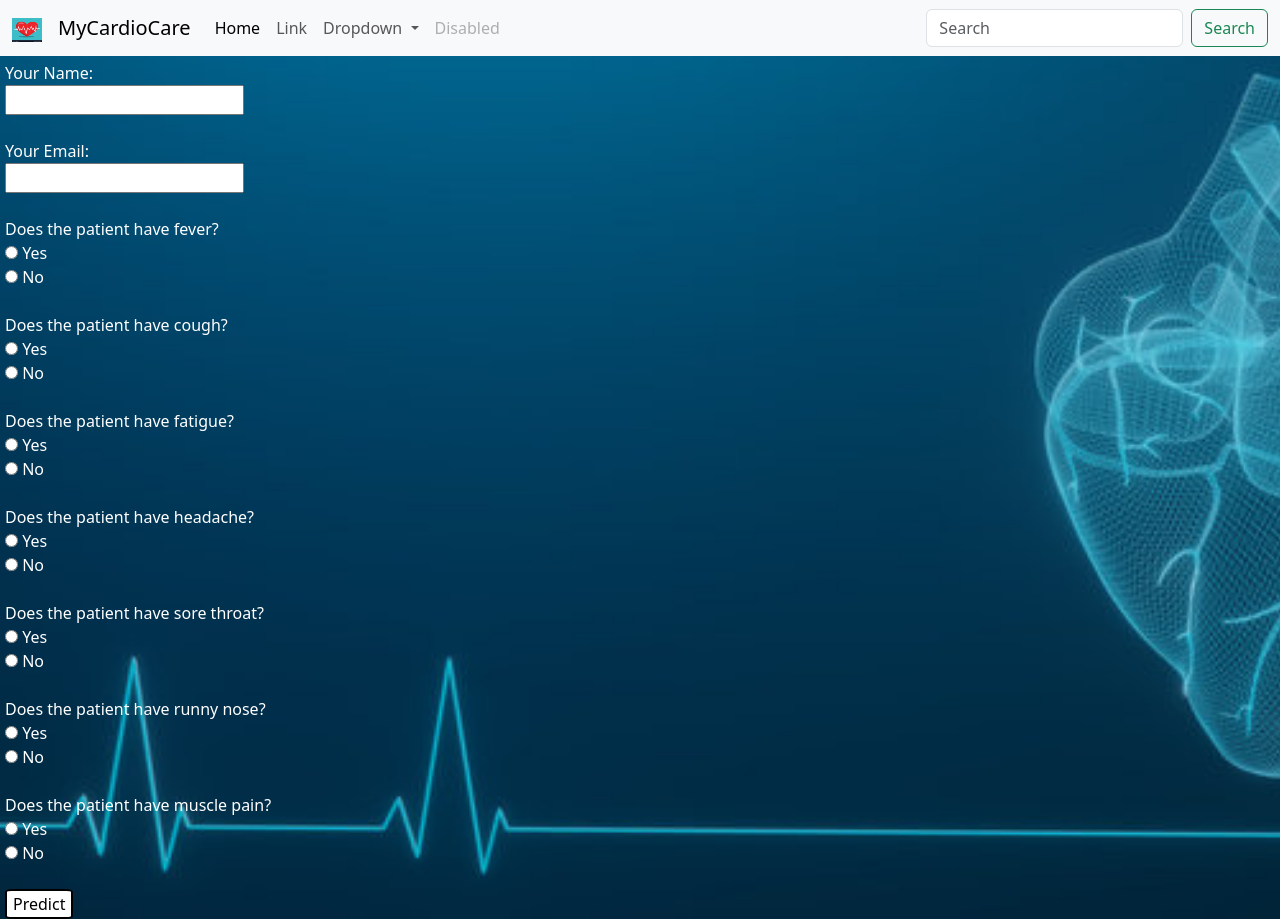
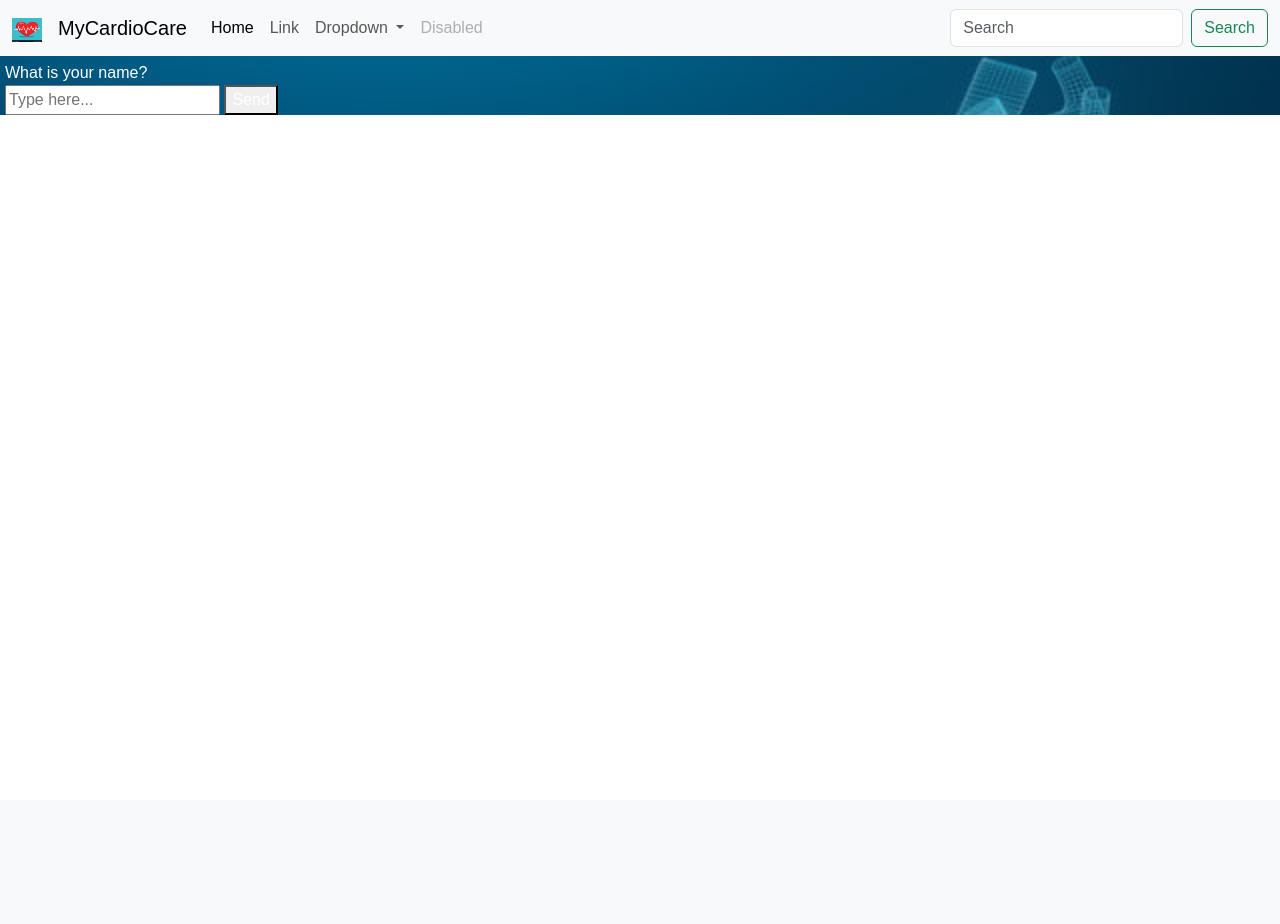
Before and after one commit to korukuro/MyCardioCare, a Flask app: page / in a window 1280 px wide. After the commit the page ends 115 px from the top, so only its background shows below. Run offline with Flask 3, Linux system fonts and the light colour scheme; some libraries are stand-ins or nearby versions.

Commit message:
Update index.html

```diff
--- a/templates/index.html
+++ b/templates/index.html
@@ -3,20 +3,18 @@
 <head>
     <meta charset="UTF-8">
     <meta name="viewport" content="width=device-width, initial-scale=1.0">
-    <title>Disease Prediction</title>
-    <link rel="stylesheet" href="static\style.css">
+    <title>Disease Prediction Chatbot</title>
+    <link rel="stylesheet" href="static/style.css">
     <link href="https://cdn.jsdelivr.net/npm/bootstrap@5.3.3/dist/css/bootstrap.min.css" rel="stylesheet" integrity="sha384-QWTKZyjpPEjISv5WaRU9OFeRpok6YctnYmDr5pNlyT2bRjXh0JMhjY6hW+ALEwIH" crossorigin="anonymous">
+    <link rel="stylesheet" href="style.css">
 </head>
 <body>
     <div class="bg">
-
         <nav class="navbar navbar-expand-lg bg-body-tertiary">
             <div class="container-fluid">
-
                 <a class="navbar-brand" href="#">
                     <img src="static\heart pic.png" alt="Bootstrap" width="30" height="24">
                 </a>
-
                 <a class="navbar-brand" href="#">MyCardioCare</a>
                 <button class="navbar-toggler" type="button" data-bs-toggle="collapse" data-bs-target="#navbarSupportedContent" aria-controls="navbarSupportedContent" aria-expanded="false" aria-label="Toggle navigation">
                     <span class="navbar-toggler-icon"></span>
@@ -53,57 +51,24 @@
         </nav>
 
         <div class="mymargin">
+            <div id="chatbox">
+                <div id="chatlog" class="d-flex flex-column"></div>
+                <div id="user-input">
+                    <input type="text" id="userText" placeholder="Type here..." onkeydown="if(event.key === 'Enter') sendMessage()">
+                    <button onclick="sendMessage()">Send</button>
+                </div>
+            </div>
 
-    <form action="/predict" method="post">
-        <label for="customer_name">Your Name:</label><br>
-        <input type="text" id="customer_name" name="customer_name" required><br><br>
-
-        <label for="customer_email">Your Email:</label><br>
-        <input type="email" id="customer_email" name="customer_email" required><br><br>
-
-        <label for="fever">Does the patient have fever?</label><br>
-        <input type="radio" id="fever_yes" name="fever" value="Yes" required>
-        <label for="fever_yes">Yes</label><br>
-        <input type="radio" id="fever_no" name="fever" value="No" required>
-        <label for="fever_no">No</label><br><br>
-
-        <label for="cough">Does the patient have cough?</label><br>
-        <input type="radio" id="cough_yes" name="cough" value="Yes" required>
-        <label for="cough_yes">Yes</label><br>
-        <input type="radio" id="cough_no" name="cough" value="No" required>
-        <label for="cough_no">No</label><br><br>
-
-        <label for="fatigue">Does the patient have fatigue?</label><br>
-        <input type="radio" id="fatigue_yes" name="fatigue" value="Yes" required>
-        <label for="fatigue_yes">Yes</label><br>
-        <input type="radio" id="fatigue_no" name="fatigue" value="No" required>
-        <label for="fatigue_no">No</label><br><br>
-
-        <label for="headache">Does the patient have headache?</label><br>
-        <input type="radio" id="headache_yes" name="headache" value="Yes" required>
-        <label for="headache_yes">Yes</label><br>
-        <input type="radio" id="headache_no" name="headache" value="No" required>
-        <label for="headache_no">No</label><br><br>
-
-        <label for="sore_throat">Does the patient have sore throat?</label><br>
-        <input type="radio" id="sore_throat_yes" name="sore_throat" value="Yes" required>
-        <label for="sore_throat_yes">Yes</label><br>
-        <input type="radio" id="sore_throat_no" name="sore_throat" value="No" required>
-        <label for="sore_throat_no">No</label><br><br>
-
-        <label for="runny_nose">Does the patient have runny nose?</label><br>
-        <input type="radio" id="runny_nose_yes" name="runny_nose" value="Yes" required>
-        <label for="runny_nose_yes">Yes</label><br>
-        <input type="radio" id="runny_nose_no" name="runny_nose" value="No" required>
-        <label for="runny_nose_no">No</label><br><br>
-
-        <label for="muscle_pain">Does the patient have muscle pain?</label><br>
-        <input type="radio" id="muscle_pain_yes" name="muscle_pain" value="Yes" required>
-        <label for="muscle_pain_yes">Yes</label><br>
-        <input type="radio" id="muscle_pain_no" name="muscle_pain" value="No" required>
-        <label for="muscle_pain_no">No</label><br><br>
-
-        <input class="predict" type="submit" value="Predict">
+            <form id="predictionForm" action="/predict" method="post" style="display: none;">
+                <input type="hidden" name="customer_name" id="customer_name">
+                <input type="hidden" name="customer_email" id="customer_email">
+                <input type="hidden" name="fever" id="fever">
+                <input type="hidden" name="cough" id="cough">
+                <input type="hidden" name="fatigue" id="fatigue">
+                <input type="hidden" name="headache" id="headache">
+                <input type="hidden" name="sore_throat" id="sore_throat">
+                <input type="hidden" name="runny_nose" id="runny_nose">
+                <input type="hidden" name="muscle_pain" id="muscle_pain">
             </form>
 
             {% if prediction_text %}
@@ -113,6 +78,88 @@
             {% endif %}
         </div>
     </div>
+
+    <script>
+        let currentStep = 0;
+        const steps = [
+            { question: "What is your name?", field: "customer_name" },
+            { question: "What is your email?", field: "customer_email", type: "email" },
+            { question: "Do you have a fever? (yes/no)", field: "fever", type: "yesno" },
+            { question: "Do you have a cough? (yes/no)", field: "cough", type: "yesno" },
+            { question: "Do you feel fatigue? (yes/no)", field: "fatigue", type: "yesno" },
+            { question: "Do you have a headache? (yes/no)", field: "headache", type: "yesno" },
+            { question: "Do you have a sore throat? (yes/no)", field: "sore_throat", type: "yesno" },
+            { question: "Do you have a runny nose? (yes/no)", field: "runny_nose", type: "yesno" },
+            { question: "Do you have muscle pain? (yes/no)", field: "muscle_pain", type: "yesno" }
+        ];
+
+        function initializeChat() {
+            const chatlog = document.getElementById("chatlog");
+            const botMessage = document.createElement("div");
+            botMessage.className = "message bot-message";
+            botMessage.textContent = steps[0].question;
+            chatlog.appendChild(botMessage);
+            chatlog.scrollTop = chatlog.scrollHeight;
+        }
+
+        function isValidEmail(email) {
+            const emailPattern = /^[a-zA-Z0-9._-]+@[a-zA-Z0-9.-]+\.[a-zA-Z]{2,6}$/;
+            return emailPattern.test(email);
+        }
+
+        function isYesNoAnswer(answer) {
+            return answer.toLowerCase() === "yes" || answer.toLowerCase() === "no";
+        }
+
+        function sendMessage() {
+            const userText = document.getElementById("userText").value;
+            if (userText.trim() === "") return;
+
+            const chatlog = document.getElementById("chatlog");
+            const userMessage = document.createElement("div");
+            userMessage.className = "message user-message";
+            userMessage.textContent = userText;
+            chatlog.appendChild(userMessage);
+
+            const currentQuestion = steps[currentStep];
+            let errorMessage = null;
+
+            if (currentQuestion.type === "email" && !isValidEmail(userText)) {
+                errorMessage = "Invalid email. Please provide a valid email address.";
+            } else if (currentQuestion.type === "yesno" && !isYesNoAnswer(userText)) {
+                errorMessage = "Invalid answer. Please answer 'yes' or 'no'.";
+            }
+
+            if (errorMessage) {
+                const botMessage = document.createElement("div");
+                botMessage.className = "message bot-message";
+                botMessage.textContent = errorMessage;
+                chatlog.appendChild(botMessage);
+            } else {
+                document.getElementById(currentQuestion.field).value = userText;
+
+                if (currentStep < steps.length - 1) {
+                    const botMessage = document.createElement("div");
+                    botMessage.className = "message bot-message";
+                    botMessage.textContent = steps[currentStep + 1].question;
+                    chatlog.appendChild(botMessage);
+                } else {
+                    const botMessage = document.createElement("div");
+                    botMessage.className = "message bot-message";
+                    botMessage.textContent = "Thank you! Please wait while we process your information.";
+                    chatlog.appendChild(botMessage);
+                    document.getElementById("predictionForm").submit();
+                }
+
+                currentStep++;
+            }
+
+            document.getElementById("userText").value = "";
+            chatlog.scrollTop = chatlog.scrollHeight;
+        }
+
+        window.onload = initializeChat;
+    </script>
     <script src="https://cdn.jsdelivr.net/npm/bootstrap@5.3.3/dist/js/bootstrap.bundle.min.js" integrity="sha384-YvpcrYf0tY3lHB60NNkmXc5s9fDVZLESaAA55NDzOxhy9GkcIdslK1eN7N6jIeHz" crossorigin="anonymous"></script>
 </body>
 </html>
```
Lines whose indentation alone changed are shown as unchanged.
